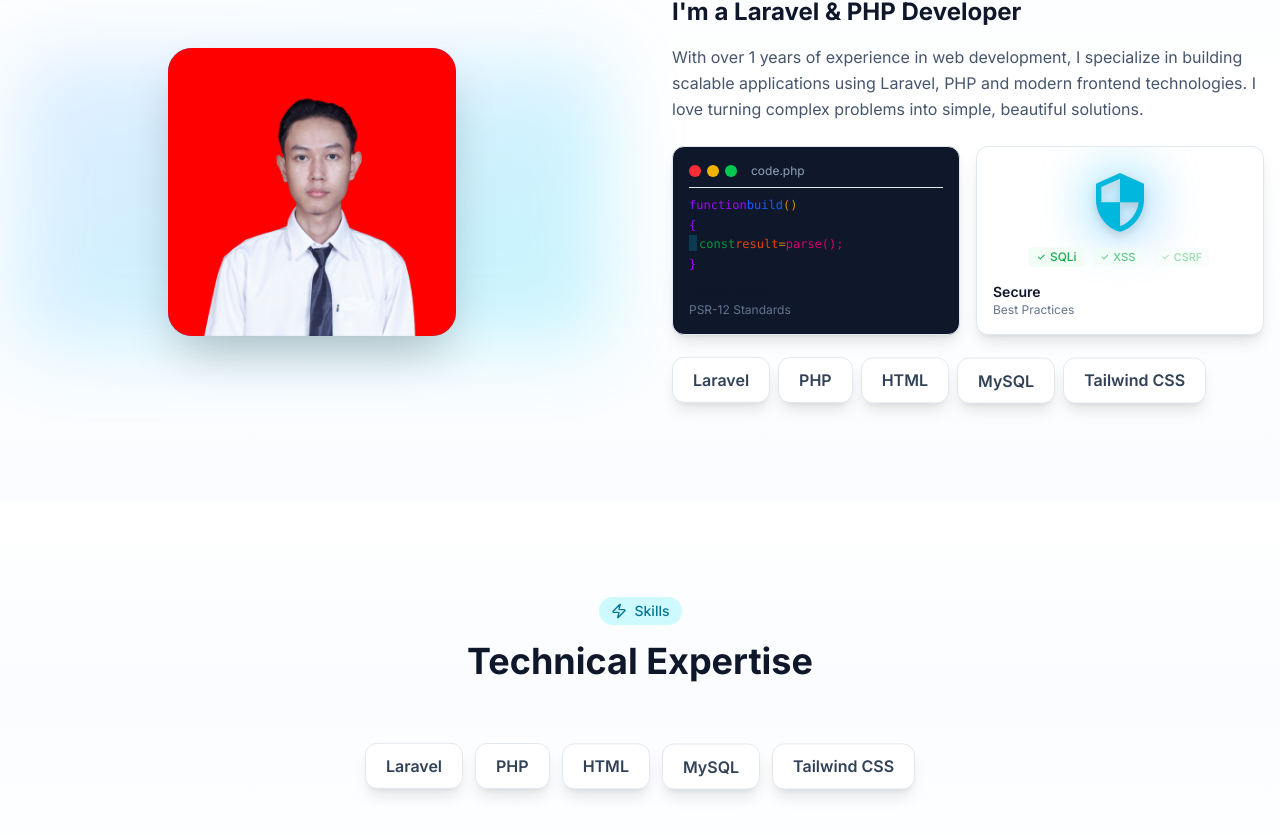
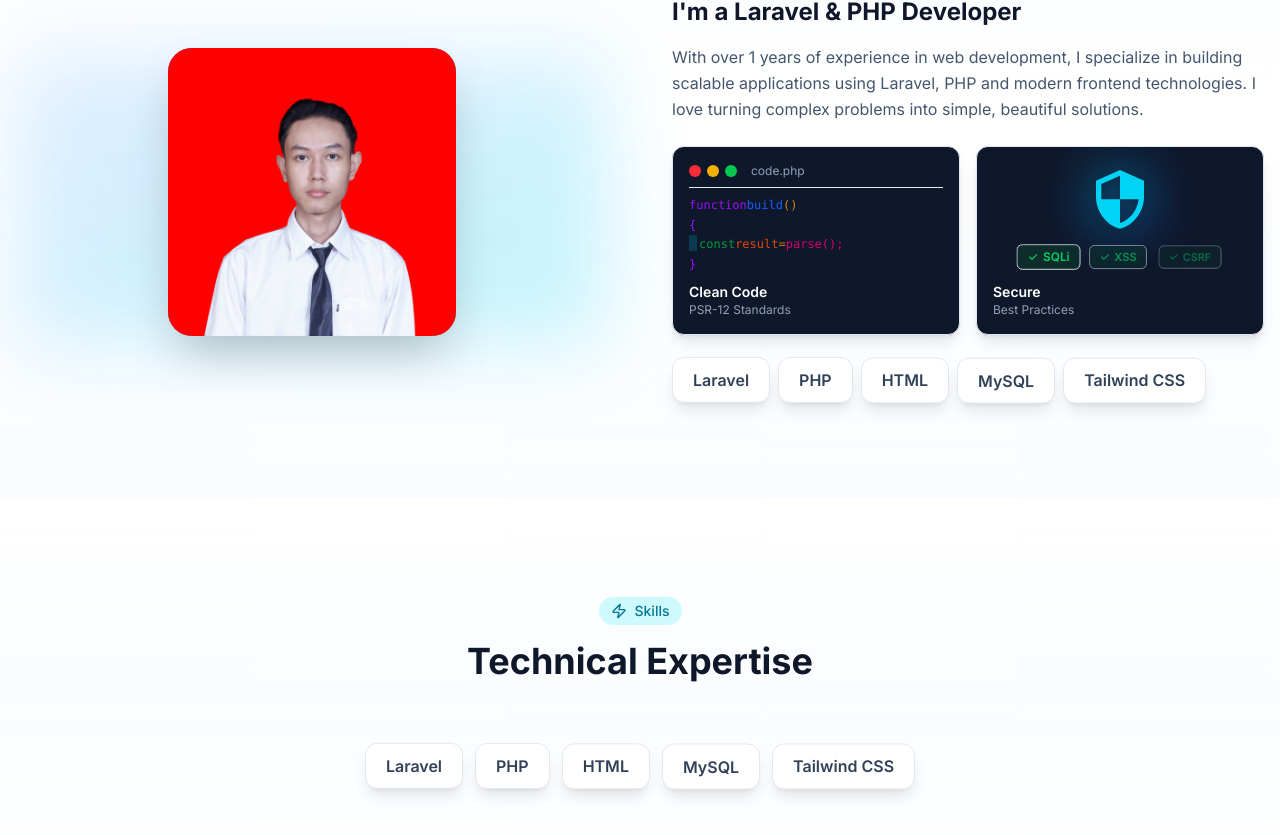
Before and after one commit to hafizputra06/Portofolio, a Next.js app: page / in a window 1280 px wide. Shown: the part 1088-1923 px from the top of the page. Built offline with nearby package versions, Linux system fonts and the light colour scheme.

Commit message:
clean code fix2

```diff
--- a/src/components/sections/About.tsx
+++ b/src/components/sections/About.tsx
@@ -63,7 +63,7 @@ function CleanCodeAnimation() {
   }, { scope: containerRef });
 
   return (
-    <div className="p-4 rounded-xl bg-slate-900 dark:bg-slate-800 shadow-lg border border-slate-200 dark:border-slate-700 relative overflow-hidden flex flex-col h-full">
+    <div className="p-4 rounded-xl bg-slate-900 shadow-lg border border-slate-700 relative overflow-hidden flex flex-col h-full">
       <div className="flex items-center gap-1.5 mb-2 pb-2 border-b border-slate-700">
         <div className="w-3 h-3 rounded-full bg-red-500" />
         <div className="w-3 h-3 rounded-full bg-yellow-500" />
@@ -83,8 +83,8 @@ function CleanCodeAnimation() {
         ))}
       </div>
       <div className="pt-2">
-        <p className="font-semibold text-slate-900 dark:text-white text-sm">Clean Code</p>
-        <p className="text-xs text-slate-500 dark:text-slate-400">PSR-12 Standards</p>
+        <p className="font-semibold text-white text-sm">Clean Code</p>
+        <p className="text-xs text-slate-400">PSR-12 Standards</p>
       </div>
     </div>
   );
@@ -139,7 +139,7 @@ function SecureAnimation() {
   return (
     <div
       ref={containerRef}
-      className="p-4 rounded-xl bg-white dark:bg-slate-800 shadow-lg border border-slate-100 dark:border-slate-700 relative overflow-hidden flex flex-col h-full"
+      className="p-4 rounded-xl bg-slate-900 shadow-lg border border-slate-700 relative overflow-hidden flex flex-col h-full"
     >
       <div className="flex-grow flex flex-col items-center justify-center">
         <div className="relative mb-3">
@@ -152,7 +152,7 @@ function SecureAnimation() {
             className="relative w-16 h-16 flex items-center justify-center"
           >
             <svg
-              className="w-16 h-16 text-cyan-500 drop-shadow-lg"
+              className="w-16 h-16 text-cyan-400 drop-shadow-lg"
               viewBox="0 0 24 24"
               fill="currentColor"
             >
@@ -164,9 +164,9 @@ function SecureAnimation() {
         <div className="flex flex-wrap justify-center gap-1.5">
           <div
             ref={check1Ref}
-            className="flex items-center gap-1 text-xs font-medium text-green-600 dark:text-green-400 bg-green-50 dark:bg-green-900/20 px-2 py-0.5 rounded"
+            className="flex items-center gap-1 text-xs font-semibold text-green-400 bg-green-900/40 px-2.5 py-1 rounded-md border border-green-700"
           >
-            <svg className="w-2.5 h-2.5" fill="currentColor" viewBox="0 0 20 20">
+            <svg className="w-3 h-3 text-green-400" fill="currentColor" viewBox="0 0 20 20">
               <path
                 fillRule="evenodd"
                 d="M16.707 5.293a1 1 0 010 1.414l-8 8a1 1 0 01-1.414 0l-4-4a1 1 0 011.414-1.414L8 12.586l7.293-7.293a1 1 0 011.414 0z"
@@ -177,9 +177,9 @@ function SecureAnimation() {
           </div>
           <div
             ref={check2Ref}
-            className="flex items-center gap-1 text-xs font-medium text-green-600 dark:text-green-400 bg-green-50 dark:bg-green-900/20 px-2 py-0.5 rounded"
+            className="flex items-center gap-1 text-xs font-semibold text-green-400 bg-green-900/40 px-2.5 py-1 rounded-md border border-green-700"
           >
-            <svg className="w-2.5 h-2.5" fill="currentColor" viewBox="0 0 20 20">
+            <svg className="w-3 h-3 text-green-400" fill="currentColor" viewBox="0 0 20 20">
               <path
                 fillRule="evenodd"
                 d="M16.707 5.293a1 1 0 010 1.414l-8 8a1 1 0 01-1.414 0l-4-4a1 1 0 011.414-1.414L8 12.586l7.293-7.293a1 1 0 011.414 0z"
@@ -190,9 +190,9 @@ function SecureAnimation() {
           </div>
           <div
             ref={check3Ref}
-            className="flex items-center gap-1 text-xs font-medium text-green-600 dark:text-green-400 bg-green-50 dark:bg-green-900/20 px-2 py-0.5 rounded"
+            className="flex items-center gap-1 text-xs font-semibold text-green-400 bg-green-900/40 px-2.5 py-1 rounded-md border border-green-700"
           >
-            <svg className="w-2.5 h-2.5" fill="currentColor" viewBox="0 0 20 20">
+            <svg className="w-3 h-3 text-green-400" fill="currentColor" viewBox="0 0 20 20">
               <path
                 fillRule="evenodd"
                 d="M16.707 5.293a1 1 0 010 1.414l-8 8a1 1 0 01-1.414 0l-4-4a1 1 0 011.414-1.414L8 12.586l7.293-7.293a1 1 0 011.414 0z"
@@ -205,8 +205,8 @@ function SecureAnimation() {
       </div>
 
       <div className="pt-2">
-        <p className="font-semibold text-slate-900 dark:text-white text-sm">Secure</p>
-        <p className="text-xs text-slate-500 dark:text-slate-400">Best Practices</p>
+        <p className="font-semibold text-white text-sm">Secure</p>
+        <p className="text-xs text-slate-400">Best Practices</p>
       </div>
     </div>
   );
```
